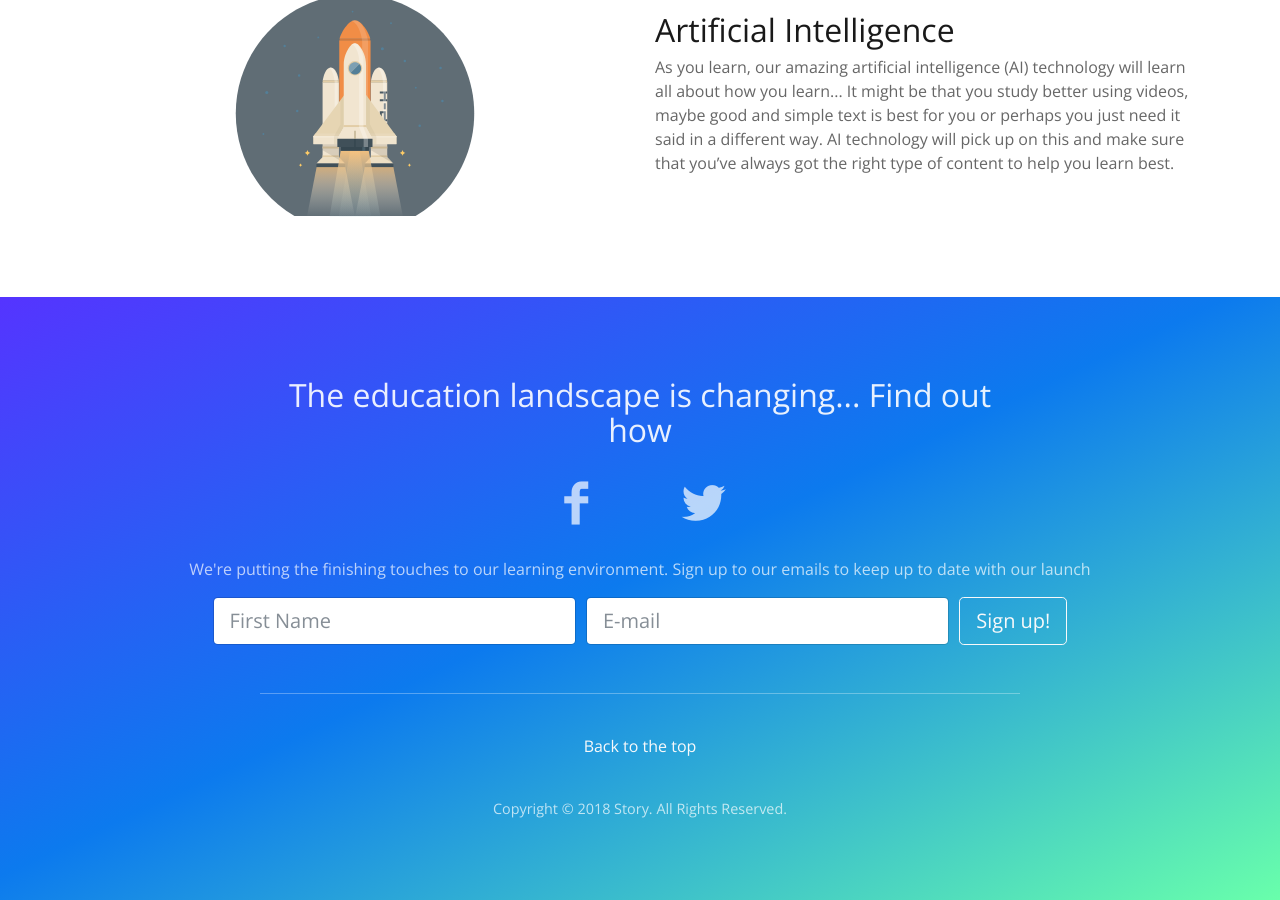
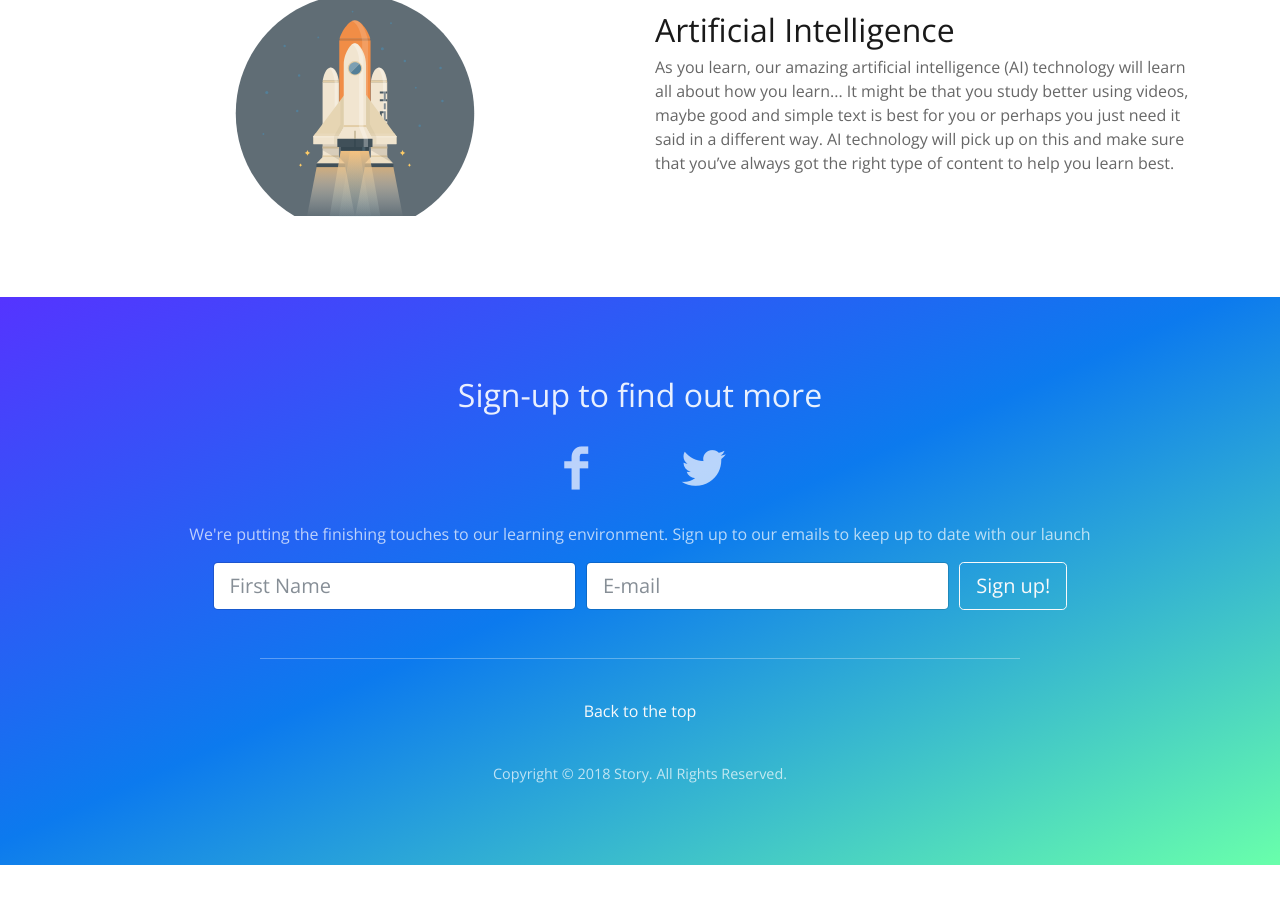
Before and after one commit to story-ai/story-ai.github.io, a Jekyll site: the page built from index.md, in a window 1280 px wide and 900 px high, scrolled down 2603 px. Built offline with Jekyll 4.4.1, drawn with Linux system fonts in a browser that asks for light colours; after the commit the page ends 3468 px from its top, so only the background shows below that.

Commit message:
Updated 'index.md' via CloudCannon

```diff
--- a/index.md
+++ b/index.md
@@ -142,7 +142,7 @@ parts:
   - type: footer
     content:
       id: register
-      header: The education landscape is changing... Find out how
+      header: Sign-up to find out more
       filled: false
       social:
         - icon: facebook
```
